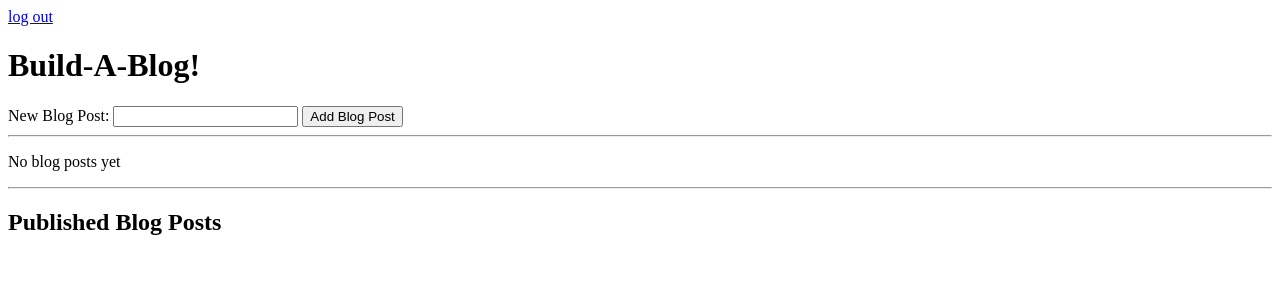
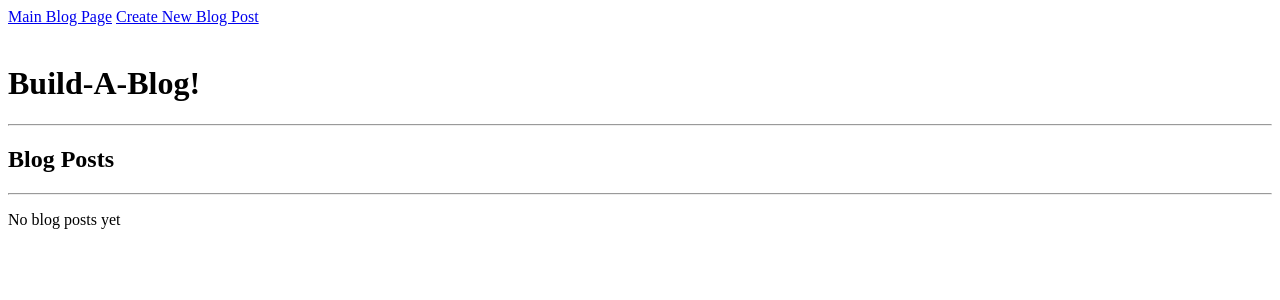
Before and after one commit to Lej0009/blogz, a Flask app: template templates/blogs.html in a window 1280 px wide. Shown: the top 300 px of the page. Run offline with Flask 2, Linux system fonts and the light colour scheme; the template is opened without the code that fills it, so the values that code supplies are empty; parts of the project's set-up code (start-up, migrations or seed data) failed here and were passed over.

Commit message:
create page templates, main page needs to show blog posts

```diff
--- a/main.py
+++ b/main.py
@@ -4,49 +4,58 @@ from flask_sqlalchemy import SQLAlchemy
 app = Flask(__name__)
 app.config['DEBUG'] = True
 app.config['SQLALCHEMY_DATABASE_URI'] = 'mysql+pymysql://build-a-blog:1234@localhost:8889/build-a-blog'
+app.config['SQLALCHEMY_ECHO'] = True
 db = SQLAlchemy(app)
 app.secret_key = 'y37kGcys&zP3B'
-
 
 class Blog(db.Model):
 
     id = db.Column(db.Integer, primary_key=True)
-    blog = db.Column(db.String(120))
-    published = db.Column(db.Boolean)
-    owner_id = db.Column(db.Integer, db.ForeignKey('user.id'))
-
-    def __init__(self, name, owner):
-        self.blog=blog
-        self.published=False
-        self.owner = owner
+    name = db.Column(db.String(120))
+    body = db.Column(db.String(800))
+    completed = db.Column(db.Boolean)
 
 
-
-
+    def __init__(self, blog, blogbody):
+        self.name=blog
+        self.blogbody=blogbody
+        self.completed=False
 
 
 @app.route('/', methods=['POST', 'GET'])
 def index():
 
-    owner = User.query.filter_by(email=session['email']).first()
+
+    blogs = Blog.query.filter_by(completed=False).all()
+    completed_blogs = Blog.query.filter_by(completed=True).all()
+    return render_template('blogs.html',title="Build-A-Blog!",
+        completed_blogs=completed_blogs)
+
+
+# @app.route('/delete-blog', methods=['POST'])
+# def delete_blog():
+
+#     blog_id = int(request.form['blog-id'])
+#     blog = Blog.query.get(blog_id)
+#     blog.completed = True
+#     db.session.add(blog)
+#     db.session.commit()
+
+#     return redirect('/')
+
+@app.route('/newblog', methods=['POST', 'GET'])
+def new_blog():
 
     if request.method == 'POST':
-        blog_name = request.form['blog']
-        new_blog = Blog(blog_name, owner)
+        blog_title = request.form['blog']
+        blog_body = request.form['blogbody']
+        new_blog = Blog(blog_title, blog_body)
         db.session.add(new_blog)
         db.session.commit()
 
-    blogs = Task.query.filter_by(published=False,owner=owner).all()
-    published_blogs = Task.query.filter_by(published=True,owner=owner).all()
-    return render_template('blogs.html',title="Build-A-Blog!",
-        blogs=blogs, published_blogs=published_blogs)
-
-
-
-
-
-
-
+        return redirect('/')
+    else:
+        return render_template('newblog.html')
 
 if __name__ == '__main__':
     app.run()
--- a/templates/base.html
+++ b/templates/base.html
@@ -11,17 +11,8 @@
 </head>
 
 <body>
-    <div>
-        <a href='/logout'>log out</a>
-    </div>
 
-    {% with messages = get_flashed_messages(with_categories=True) %}
-    <ul>
-        {% for category,message in messages %}
-        <li class='{{category}}'>{{message}}</li>
-        {% endfor %}
-    </ul>
-    {% endwith %} {% block content %} {% endblock %}
+    {% block content %} {% endblock %}
 
 </body>
 
--- a/templates/blogs.html
+++ b/templates/blogs.html
@@ -1,36 +1,23 @@
 {% extends "base.html" %} {% block content %}
-<h1>Build-A-Blog!</h1>
-<form method='post'>
-    <label>
-            New Blog Post:
-            <input type="text" name='blog' />
-        </label>
-    <input type="submit" value='Add Blog Post' />
-</form>
+<a href='/'>Main Blog Page</a>
+<a href='/newblog'>Create New Blog Post</a><br><br>
+
+<h1 style="text-align;: center;">Build-A-Blog!</h1>
+
+<!-- <hr /> {% if blogs|length == 0 %}
+<p>No blog posts yet</p>
+{% else %} {% endif %} -->
+
+<hr />
+
+<h2>Blog Posts</h2>
 
 <hr /> {% if blogs|length == 0 %}
 <p>No blog posts yet</p>
-{% else %}
+{% else %} {% endif %}
 
 <ul>
-    {% for blog in blogs %}
-    <li>{{blog.name}}
-        <form method="POST" action="/delete-blog" style="display:inline-block;">
-            <input type="hidden" name="blog-id" value="{{blog.id}}" />
-            <input type="submit" value="Done!" />
-        </form>
-    </li>
-    {% endfor %}
-</ul>
-
-{% endif %}
-
-<hr />
-
-<h2>Published Blog Posts</h2>
-
-<ul>
-    {% for task in published_blogs %}
+    {% for blog in completed_blogs %}
     <li>{{blog.name}}</li>
     {% endfor %}
 </ul>
```
Also changed, not shown: templates/newblog.html (added, +18 -0 lines).
